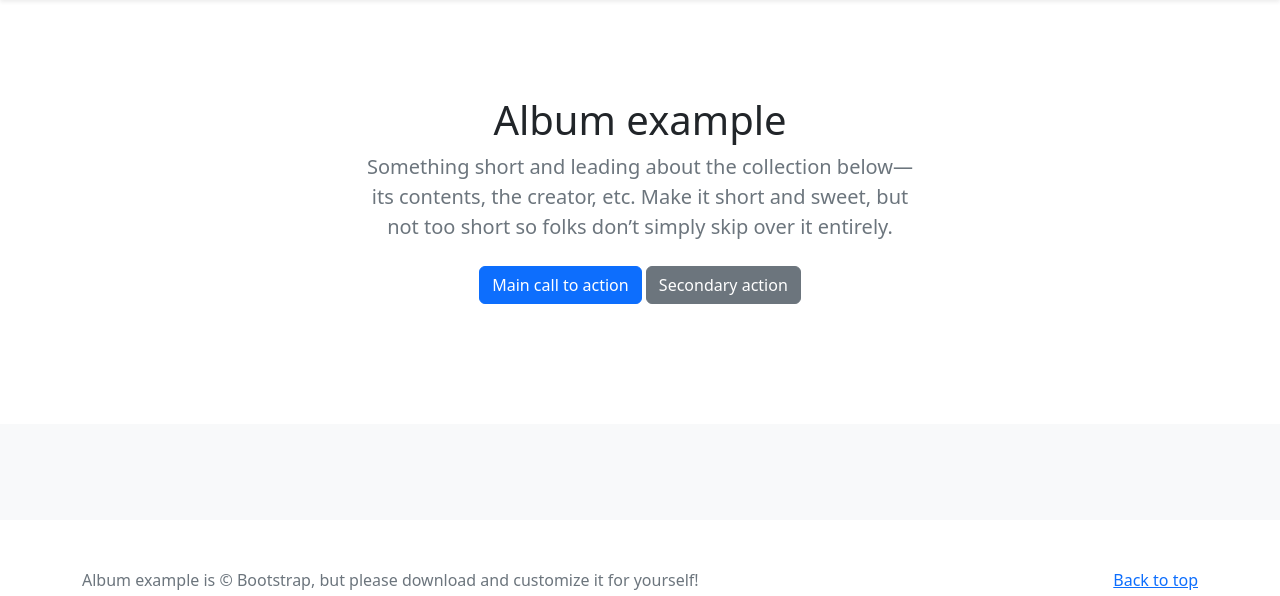
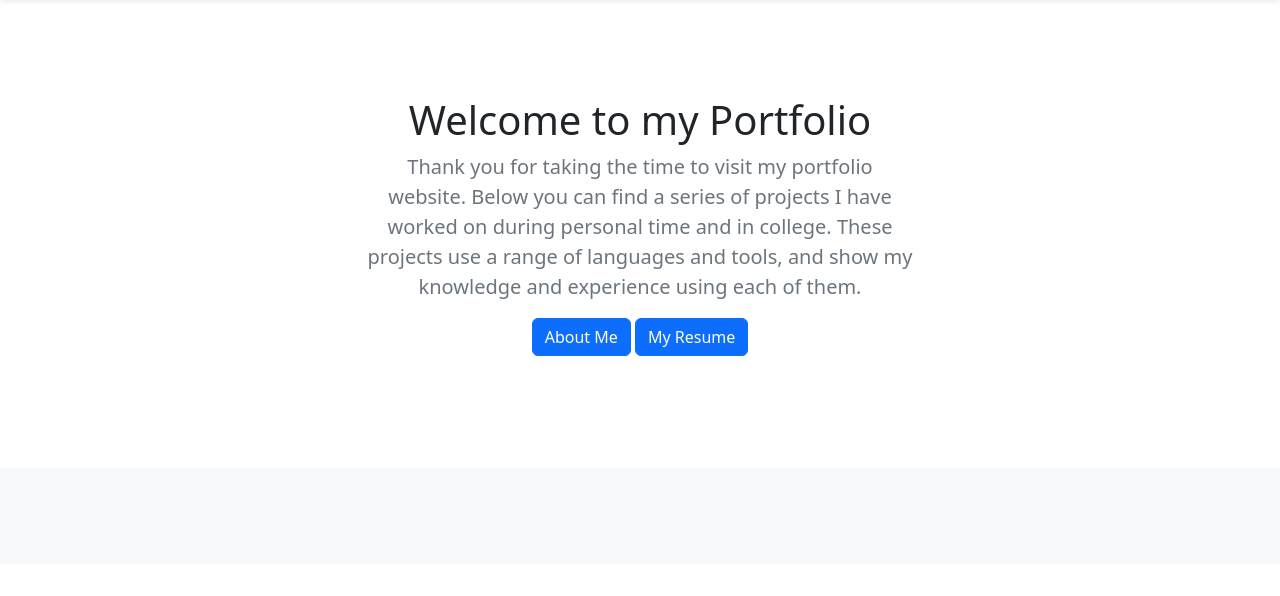
Before and after one commit to DanielHinbest/Portfolio, a Django app: page / in a window 1280 px wide. Shown: the part 56-652 px from the top of the page. Run offline with Django 4.2, Linux system fonts and the light colour scheme; data that the repository does not hold is empty; some libraries are stand-ins or nearby versions.

Commit message:
Updated models and forms, added introduction

```diff
--- a/Portfolio notes.txt
+++ b/Portfolio notes.txt
@@ -12,6 +12,8 @@
 - Add return to home links to all pages
 - Add some photo fields and welcome message on home page
 - Change the footer
+- Set an icon
+- Remove buttons and use a tags with button classes
 
 Notes from LinkedIn Learning videos
 Work on sample projects
--- a/portfolio/forms.py
+++ b/portfolio/forms.py
@@ -4,7 +4,7 @@
 class PostForm(ModelForm):
     class Meta:
         model = Post
-        fields = ['title', 'content', 'source_code_url', 'website_url']
+        fields = ['title', 'content', 'languages', 'program_date' 'source_code_url', 'website_url']
 
     def __init__(self, *args, **kwargs):
         super(PostForm, self).__init__(*args, **kwargs)
--- a/portfolio/models.py
+++ b/portfolio/models.py
@@ -4,7 +4,9 @@
 class Post(models.Model):
     title = models.CharField(max_length=50, blank=False, null=False)
     content = models.TextField(blank=False, null=False)
+    languages = models.CharField(max_length=50, blank=False, null=False)
     pub_date = models.DateField('date published', blank=False, default=timezone.now())
+    program_date = models.DateField('date created', blank=False, default=timezone.now())
     source_code_url = models.URLField(max_length=100, blank=True, null=True)
     website_url = models.URLField(max_length=100, blank=True, null=True)
 
--- a/portfolio/templates/portfolio/index.html
+++ b/portfolio/templates/portfolio/index.html
@@ -5,11 +5,14 @@
 <section class="py-5 text-center container">
     <div class="row py-lg-5">
       <div class="col-lg-6 col-md-8 mx-auto">
-        <h1 class="fw-light">Album example</h1>
-        <p class="lead text-muted">Something short and leading about the collection below—its contents, the creator, etc. Make it short and sweet, but not too short so folks don’t simply skip over it entirely.</p>
+        <h1 class="fw-light">Welcome to my Portfolio</h1>
+        <p class="lead text-muted">
+          Thank you for taking the time to visit my portfolio website. Below you can find a series of projects I have worked on during personal time and in college. These projects use a range of
+          languages and tools, and show my knowledge and experience using each of them.
+        </p>
         <p>
-          <a href="#" class="btn btn-primary my-2">Main call to action</a>
-          <a href="#" class="btn btn-secondary my-2">Secondary action</a>
+          <a class="btn btn-primary" href="{% url 'portfolio:about' %}">About Me</a>
+          <a class="btn btn-primary" href="{% static 'portfolio/files/resume.pdf' %}" target="_blank">My Resume</a>
         </p>
       </div>
     </div>
```
Also changed, not shown: portfolio/migrations/0004_post_languages_alter_post_pub_date.py (added), portfolio/migrations/0005_post_program_date_alter_post_languages_and_more.py (added).
